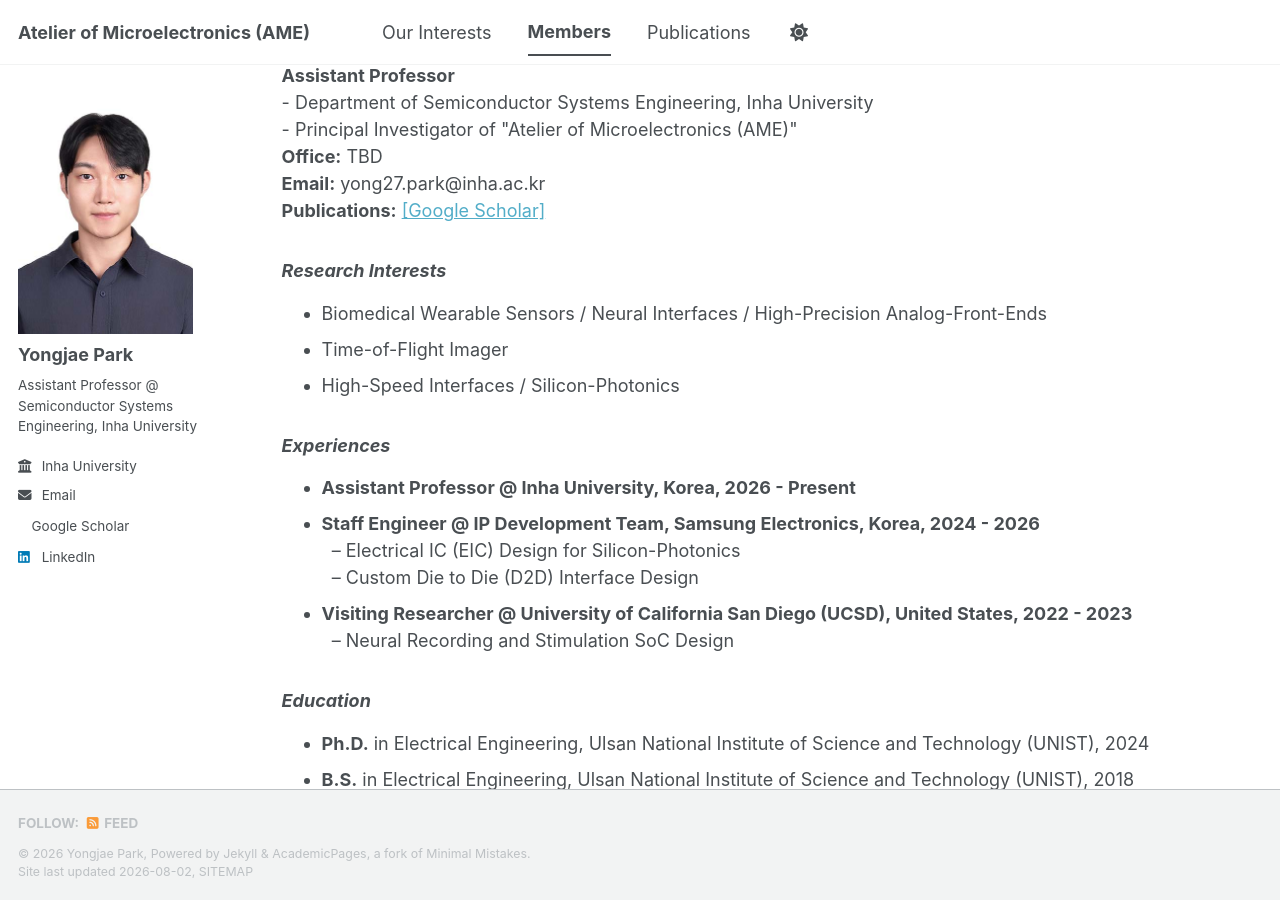
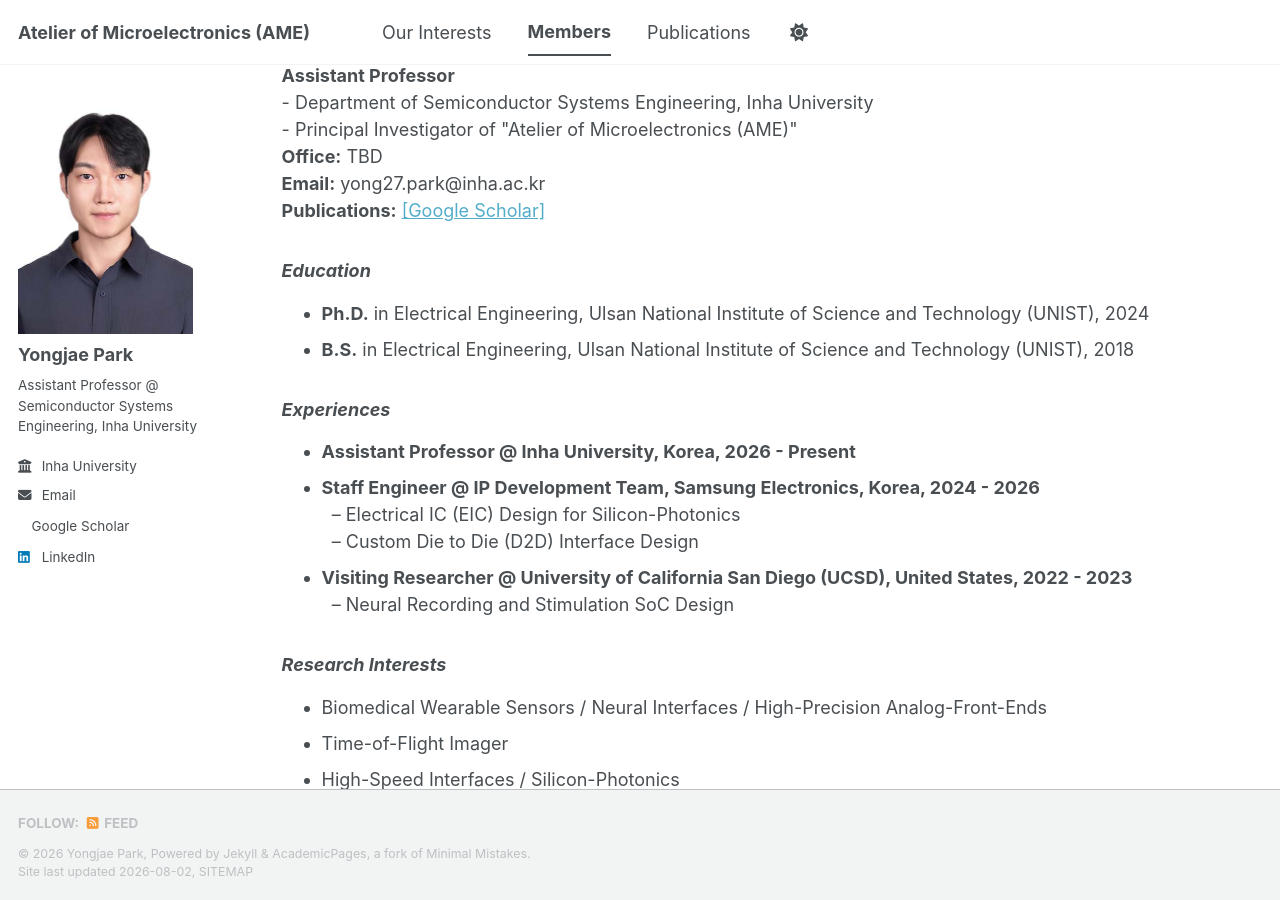
Before and after one commit to yong27park/AME.github.io, a Jekyll site: the page built from _pages/members.md, in a window 1280 px wide and 900 px high, scrolled down 221 px. Built offline with Jekyll 4.4.1, drawn with Linux system fonts in a browser that asks for light colours; a style sheet for code colours, icons or effects is not loaded; part of the change alters nothing that is shown.

```diff
--- a/_pages/members.md
+++ b/_pages/members.md
@@ -67,11 +67,10 @@ author_profile: true
     <strong>Publications:</strong> <a href="https://scholar.google.com">[Google Scholar]</a>
     </p>
 
-  <h3><i>Research Interests</i></h3>
+  <h3><i>Education</i></h3>
   <ul>
-    <li>Biomedical Wearable Sensors / Neural Interfaces / High-Precision Analog-Front-Ends</li>
-    <li>Time-of-Flight Imager</li>
-    <li>High-Speed Interfaces / Silicon-Photonics</li>
+    <li><strong>Ph.D.</strong> in Electrical Engineering, Ulsan National Institute of Science and Technology (UNIST), 2024</li>
+    <li><strong>B.S.</strong> in Electrical Engineering, Ulsan National Institute of Science and Technology (UNIST), 2018</li>
   </ul>
 
   <h3><i>Experiences</i></h3>
@@ -88,10 +87,11 @@ author_profile: true
     </li>
   </ul>
 
-  <h3><i>Education</i></h3>
+  <h3><i>Research Interests</i></h3>
   <ul>
-    <li><strong>Ph.D.</strong> in Electrical Engineering, Ulsan National Institute of Science and Technology (UNIST), 2024</li>
-    <li><strong>B.S.</strong> in Electrical Engineering, Ulsan National Institute of Science and Technology (UNIST), 2018</li>
+    <li>Biomedical Wearable Sensors / Neural Interfaces / High-Precision Analog-Front-Ends</li>
+    <li>Time-of-Flight Imager</li>
+    <li>High-Speed Interfaces / Silicon-Photonics</li>
   </ul>
 
   <h3><i>Activities</i></h3>
```
